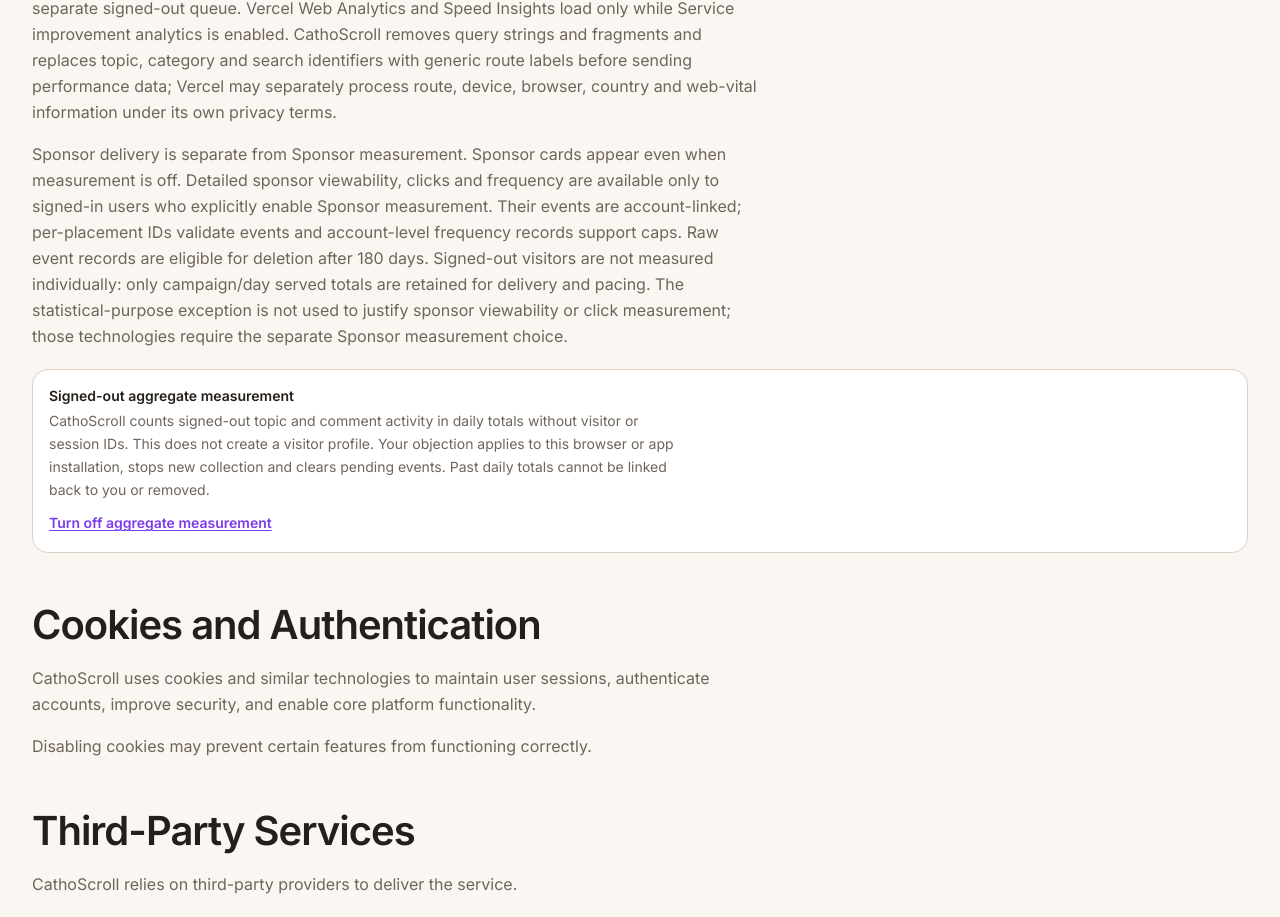
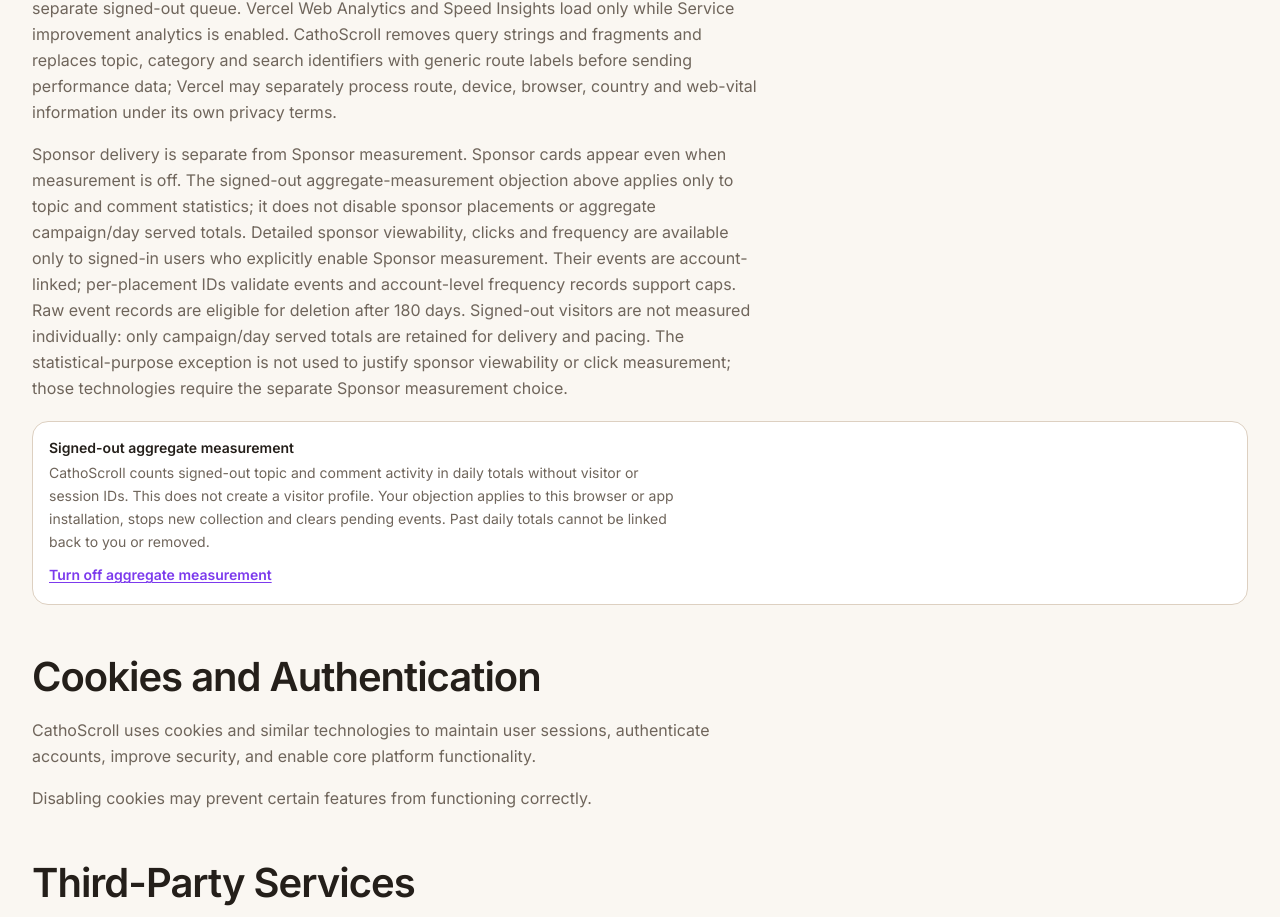
Before and after one commit to joshuaargent/TS_CathoScroll, a Next.js app: page /privacy in a window 1280 px wide. Shown: the part 5791-6708 px from the top of the page. Built offline with nearby package versions, Linux system fonts and the light colour scheme; no server answers.

Commit message:
docs: clarify anonymous objection does not affect sponsor delivery

```diff
--- a/src/app/privacy/page.tsx
+++ b/src/app/privacy/page.tsx
@@ -269,13 +269,16 @@ export default function PrivacyPage() {
 
           <p className="text-text-secondary mt-4 leading-relaxed">
             Sponsor delivery is separate from Sponsor measurement. Sponsor cards appear even when
-            measurement is off. Detailed sponsor viewability, clicks and frequency are available
-            only to signed-in users who explicitly enable Sponsor measurement. Their events are
-            account-linked; per-placement IDs validate events and account-level frequency records support caps. Raw event
-            records are eligible for deletion after 180 days. Signed-out visitors are not measured
-            individually: only campaign/day served totals are retained for delivery and pacing.
-            The statistical-purpose exception is not used to justify sponsor viewability or click
-            measurement; those technologies require the separate Sponsor measurement choice.
+            measurement is off. The signed-out aggregate-measurement objection above applies only to
+            topic and comment statistics; it does not disable sponsor placements or aggregate
+            campaign/day served totals. Detailed sponsor viewability, clicks and frequency are
+            available only to signed-in users who explicitly enable Sponsor measurement. Their
+            events are account-linked; per-placement IDs validate events and account-level frequency
+            records support caps. Raw event records are eligible for deletion after 180 days.
+            Signed-out visitors are not measured individually: only campaign/day served totals are
+            retained for delivery and pacing. The statistical-purpose exception is not used to
+            justify sponsor viewability or click measurement; those technologies require the
+            separate Sponsor measurement choice.
           </p>
           <AnonymousAnalyticsPreference />
         </section>
```
